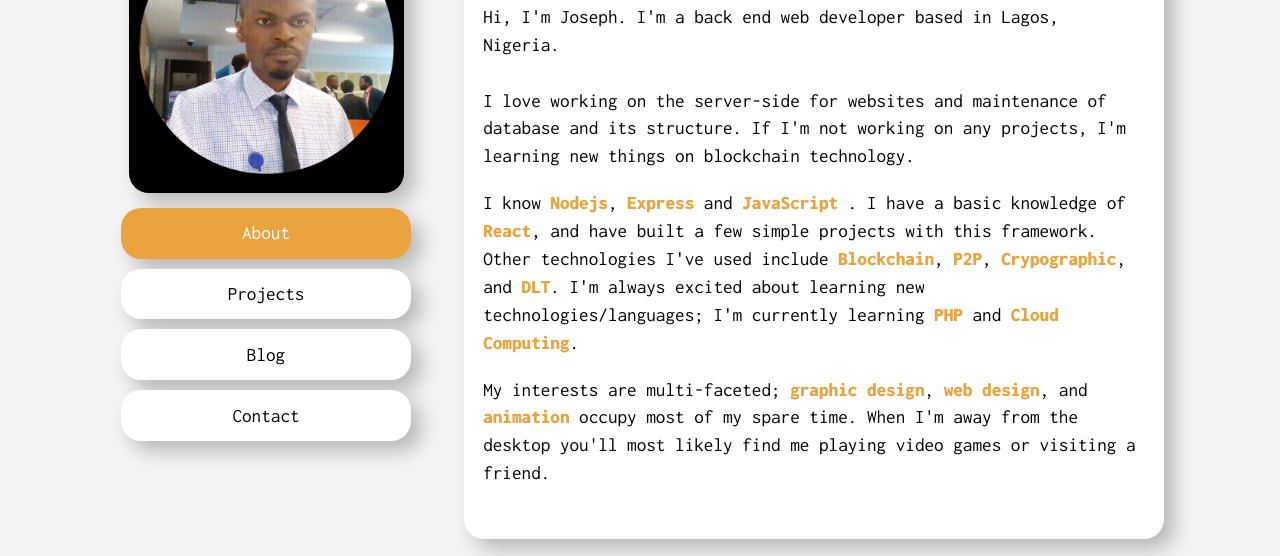
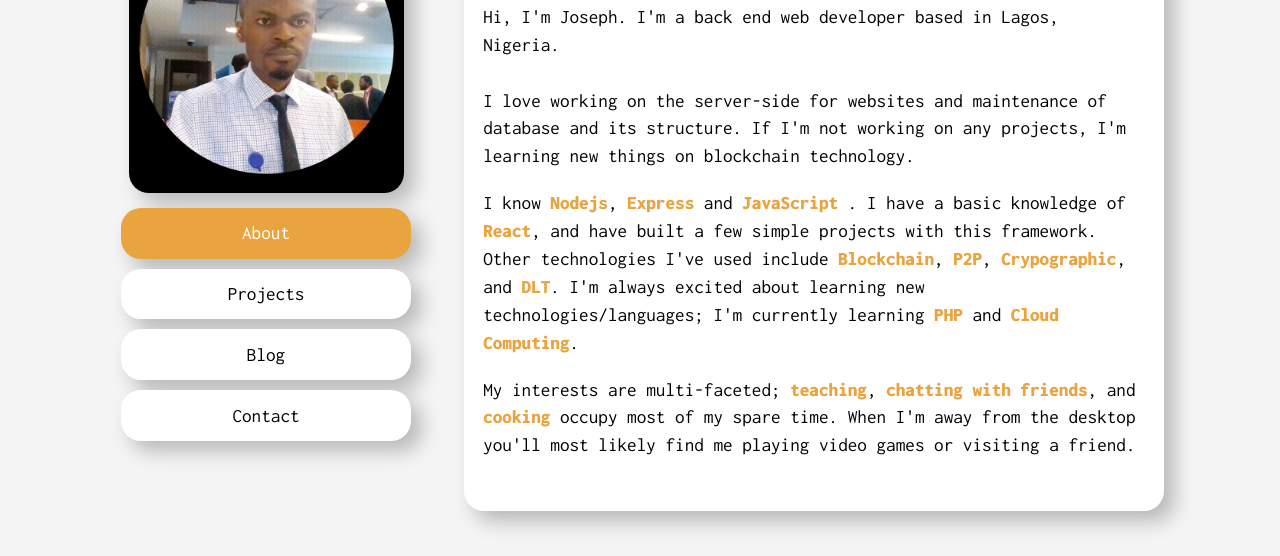
Before and after one commit to josefophe/josephebin, a plain HTML site: page public/index.html in a window 1280 px wide. Shown: the part 172-728 px from the top of the page. Drawn offline with Linux system fonts and the light colour scheme.

Commit message:
corrections 1

```diff
--- a/public/index.html
+++ b/public/index.html
@@ -55,7 +55,7 @@
                     I'm always excited about learning new technologies/languages; I'm currently learning <span class="highlight">PHP</span> and <span class="highlight">Cloud Computing</span>.
                 </p>
                 <p>
-                    My interests are multi-faceted; <span class="highlight">graphic design</span>, <span class="highlight">web design</span>, and <span class="highlight">animation</span> occupy most of my spare time. When I'm away from the desktop you'll most likely find me playing video games or visiting a friend.
+                    My interests are multi-faceted; <span class="highlight">teaching</span>, <span class="highlight">chatting with friends</span>, and <span class="highlight">cooking</span> occupy most of my spare time. When I'm away from the desktop you'll most likely find me playing video games or visiting a friend.
                 </p>
             </div>
 
```
